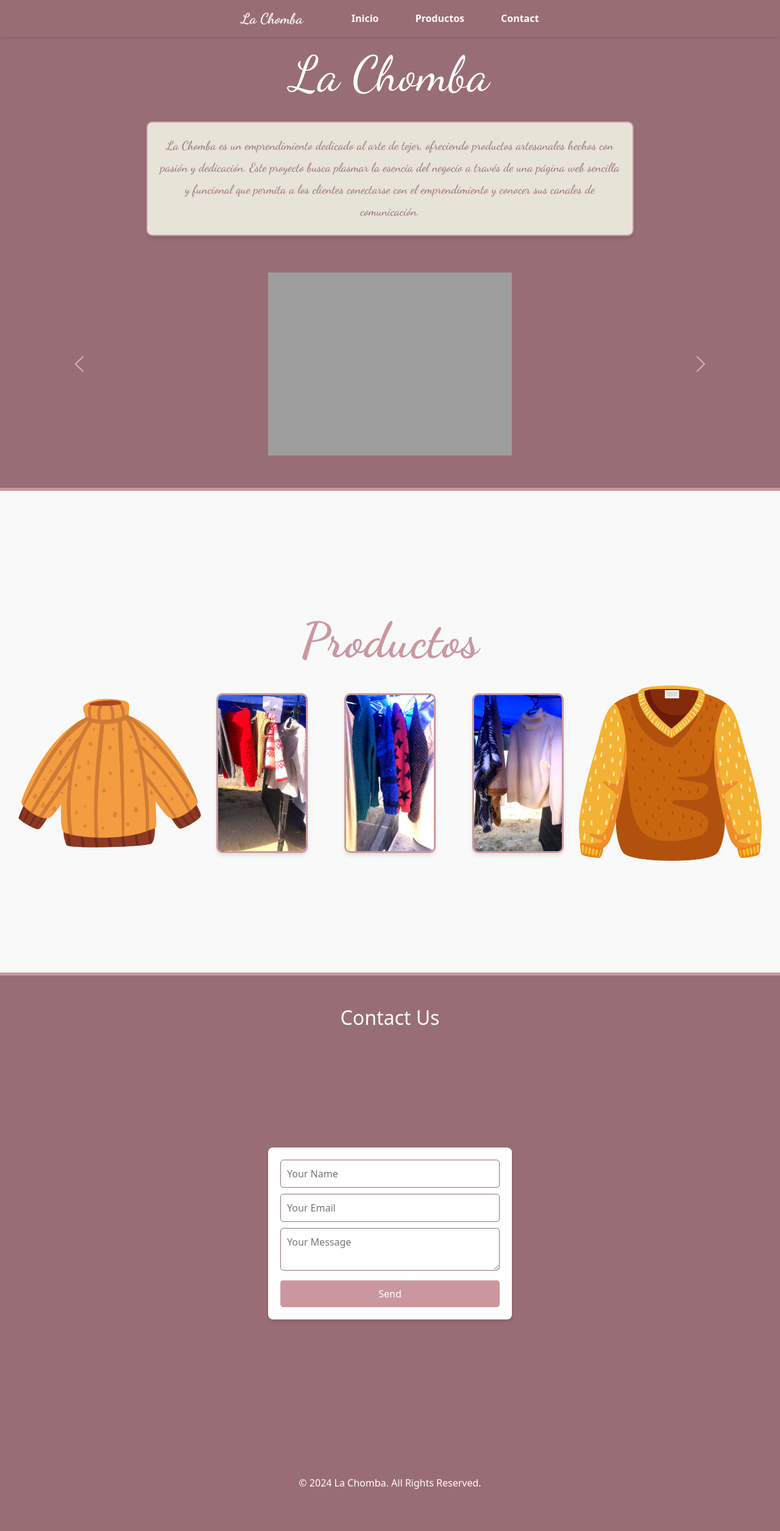
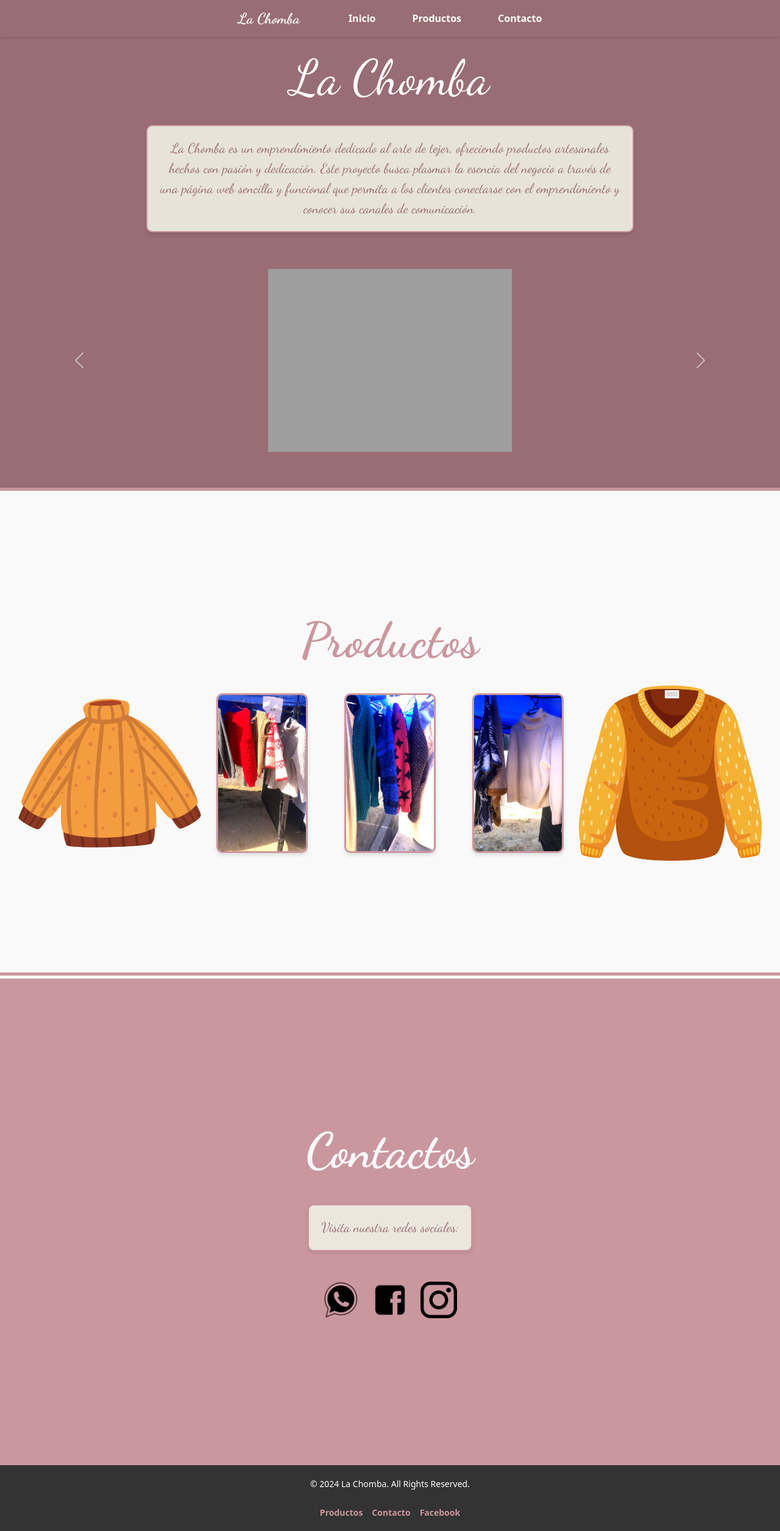
Before and after one commit to imaldonadom/eva3FRONTEND, a PHP site: page / in a window 1280 px wide. Shown: the whole page at 61% size. Before the commit the page ends 2442 px from the top, so only its background shows below. Run offline with PHP 8.4, Linux system fonts and the light colour scheme; grey boxes are pictures that could not be loaded.

Commit message:
v3 final

```diff
--- a/Inicio/Index.php
+++ b/Inicio/Index.php
@@ -23,7 +23,7 @@
                 </li>
                 <li><a href="#banner">Inicio</a></li>
                 <li><a href="#productos">Productos</a></li>
-                <li><a href="#contacto">Contact</a></li>
+                <li><a href="#contacto">Contacto</a></li>
             </ul>
         </nav>
     </header>
@@ -91,23 +91,43 @@
 <script src="script.js"></script>
 
 
+<!-- Conteacto -->
+
+<!-- Contacto -->
+<section id="contacto" class="contacto">
+    <h2>Contactos</h2>
+
+            <div class="intro-box">
+                <p class="intro-text">
+                    Visita nuestra redes sociales:
+                </p>
+            </div>
+
+    <div class="social-links">
+        <a href="https://wa.me/+56999988026" target="_blank">
+            <img src="imagen/rs1.png" alt="WhatsApp">
+        </a>
+        <a href="https://www.facebook.com/La_Chomba_FB" target="_blank">
+            <img src="imagen/rs2.png" alt="Facebook">
+        </a>
+        <a href="https://www.instagram.com/la_chomba" target="_blank">
+            <img src="imagen/rs3.png" alt="Instagram">
+        </a>
+    </div>
+</section>
 
 
-    <section id="contacto" class="contacto">
-        <h2>Contact Us</h2>
-        <form class="contact-form">
-            <input type="text" placeholder="Your Name">
-            <input type="email" placeholder="Your Email">
-            <textarea placeholder="Your Message"></textarea>
-            <button type="submit">Send</button>
-        </form>
-    </section>
-
-    <!-- Footer -->
-    <footer>
+<!-- Footer -->
+<footer class="footer">
+    <div class="footer-content">
         <p>&copy; 2024 La Chomba. All Rights Reserved.</p>
-    </footer>
-
+        <div class="footer-links">
+            <a href="#productos">Productos</a>
+            <a href="#contacto">Contacto</a>
+            <a href="https://www.facebook.com/tu_pagina" target="_blank">Facebook</a>
+        </div>
+    </div>
+</footer>
 
 
 </body>
--- a/Inicio/styles/style.css
+++ b/Inicio/styles/style.css
@@ -103,9 +103,9 @@ section {
 
 /* Texto de Introducción */
 .intro-text {
-    font-size: 20px;
+    font-size: 22px;
     font-family: "Dancing Script", serif;
-    line-height: 1.8;
+    line-height: 1.5;
     margin: 0;
     text-align: center;
 }
@@ -160,7 +160,7 @@ section {
 #productos {
     padding: 30px;
     text-align: center;
-    background-color: #f9f9f9;
+    background-color:  #f9f9f9;
     border-top: 5px solid rgb(203, 151, 159);
     border-bottom: 5px solid rgb(203, 151, 159);
 }
@@ -235,50 +235,81 @@ section {
 
 
 /* CONTACTO */
-.contacto {
-    background: rgb(153, 109, 117);
-    color: white;
-    padding: 50px 20px;
+/* Estilo general para la sección de contacto */
+#contacto {
+    padding: 20px;
+    text-align: center;
+    background-color: rgb(203, 151, 159);
+    border-top: 5px solid #f9f9f9;
+    border-bottom: 5px solid rgb(203, 151, 159);
 }
 
-.contact-form {
-    margin: auto;
-    max-width: 400px;
-    background: white;
-    color: rgb(153, 109, 117);
-    padding: 20px;
-    border-radius: 8px;
-    box-shadow: 0 4px 6px rgba(0, 0, 0, 0.1); /* Sombra decorativa */
+/* Estilo para el título */
+#contacto h2 {
+    font-family: "Dancing Script", serif;
+    font-size: 80px;
+    font-weight: bold;
+    color: #f9f9f9;
+    margin-bottom: 20px;
 }
 
-.contact-form input,
-.contact-form textarea {
-    width: 100%;
-    padding: 10px;
-    margin-bottom: 10px;
-    border: 1px solid rgb(153, 109, 117);
-    border-radius: 5px;
+/* Contenedor de enlaces sociales */
+.social-links {
+    display: flex;
+    justify-content: center;
+    gap: 20px; /* Espacio entre los íconos */
+    margin-top: 20px;
 }
 
-.contact-form button {
-    background: rgb(203, 151, 159);
-    color: white;
-    padding: 10px;
-    border: none;
-    border-radius: 5px;
-    cursor: pointer;
-    width: 100%;
-    transition: background 0.3s ease;
+/* Estilo para los íconos */
+.social-links a img {
+    width: 60px; /* Tamaño de los íconos */
+    height: auto;
+    transition: transform 0.3s ease, box-shadow 0.3s ease; /* Animación al pasar el ratón */
 }
 
-.contact-form button:hover {
-    background: rgb(118, 85, 90);
+/* Efecto hover en los íconos */
+.social-links a img:hover {
+    transform: scale(1.2); /* Aumenta ligeramente el tamaño */
+    box-shadow: 0 4px 6px rgba(0, 0, 0, 0.2); /* Agrega una sombra */
 }
 
-/* Footer */
-footer {
-    background: rgb(153, 109, 117);
-    color: white;
-    padding: 20px;
-    text-align: center;
+
+
+/* Estilo general del footer */
+.footer {
+    background-color: #333; /* Color de fondo oscuro */
+    color: #fff; /* Texto en blanco */
+    text-align: center; /* Centra el contenido */
+    padding: 20px 10px; /* Espaciado interno */
+    font-size: 14px; /* Tamaño de texto */
+    border-top: 3px solid rgb(203, 151, 159); /* Línea decorativa */
 }
+
+/* Contenedor de contenido */
+.footer-content {
+    max-width: 1200px; /* Ancho máximo */
+    margin: 0 auto; /* Centra horizontalmente */
+    display: flex;
+    flex-direction: column; /* Apila elementos en columnas */
+    align-items: center; /* Centra horizontalmente los elementos */
+    gap: 10px; /* Espaciado entre elementos */
+}
+
+/* Enlaces del footer */
+.footer-links {
+    display: flex;
+    gap: 15px; /* Espaciado entre enlaces */
+}
+
+.footer-links a {
+    color: rgb(203, 151, 159); /* Color de los enlaces */
+    text-decoration: none; /* Sin subrayado */
+    font-weight: bold; /* Texto en negrita */
+    transition: color 0.3s ease; /* Animación suave en el hover */
+}
+
+/* Hover en los enlaces */
+.footer-links a:hover {
+    color: #fff; /* Cambia a blanco al pasar el ratón */
+}
```
Also changed, not shown: Inicio/imagen/rs1.png (added), Inicio/imagen/rs2.png (added), Inicio/imagen/rs3.png (added).
